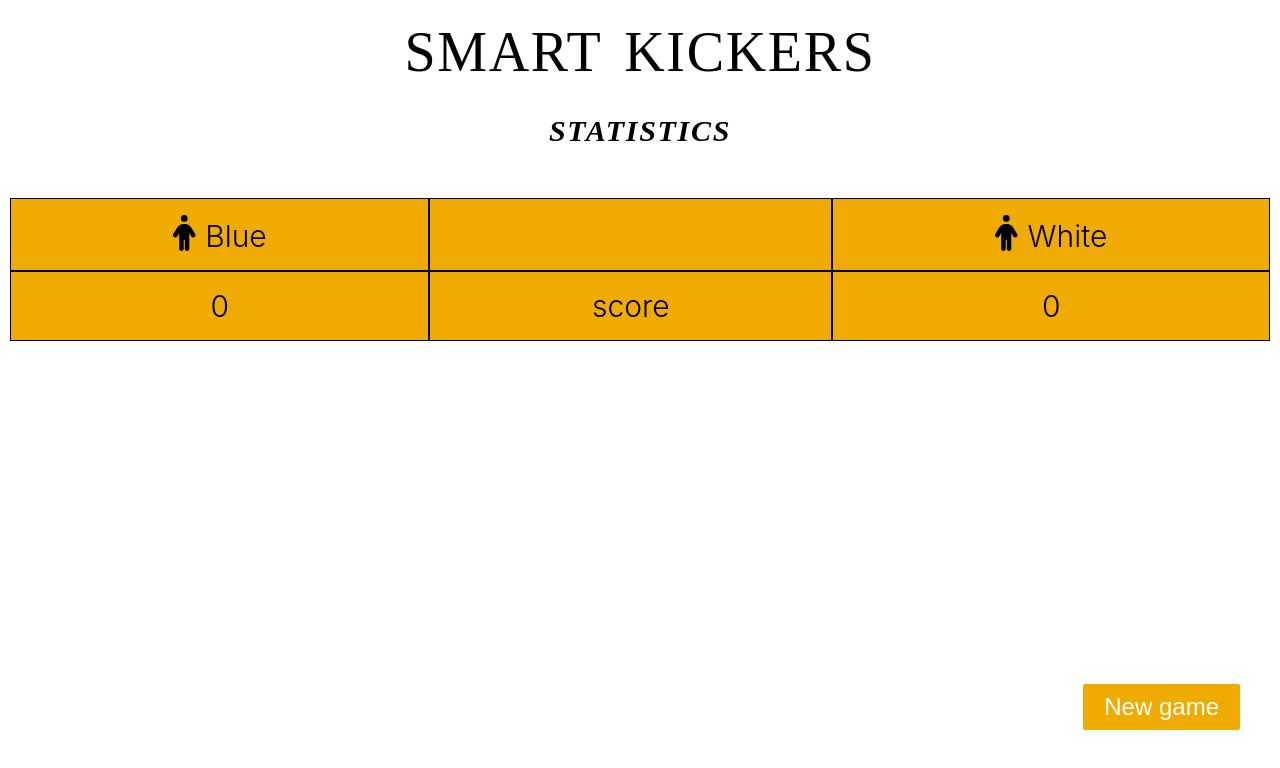
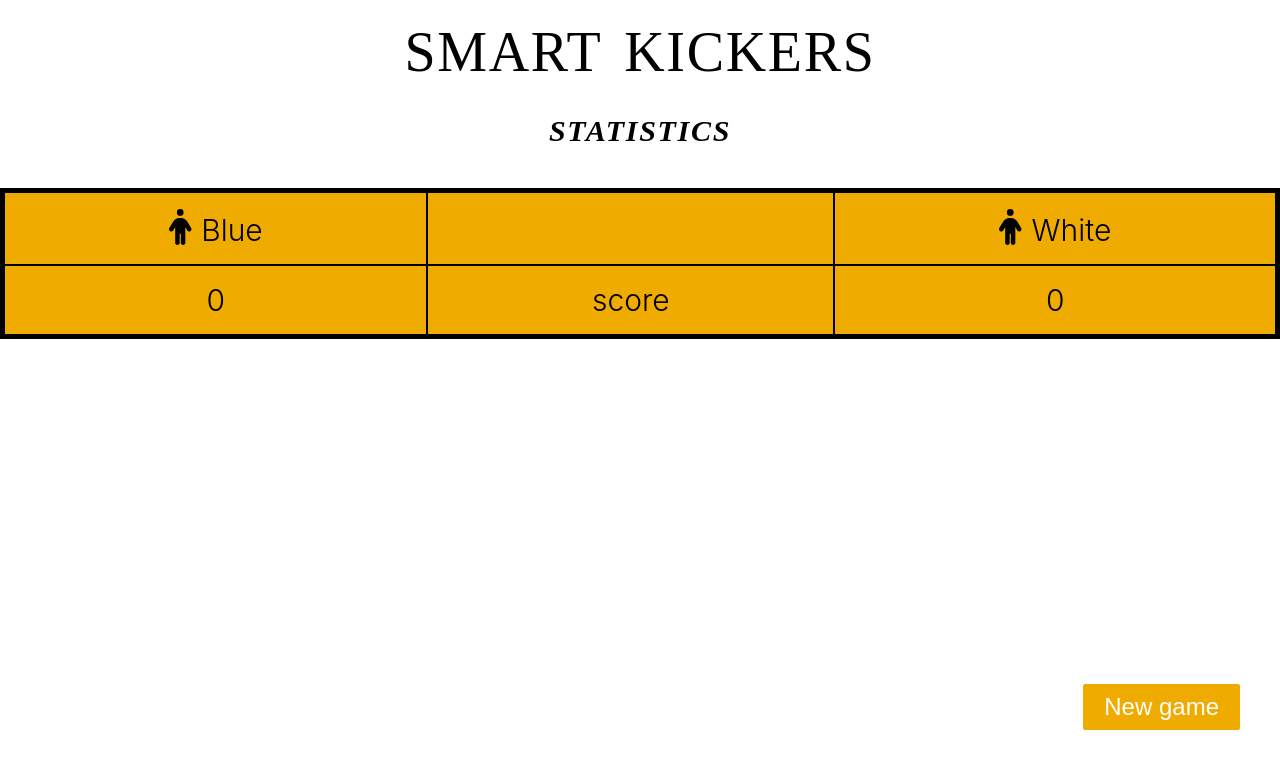
Before and after one commit to HackYourCareer/SmartKickers, a React (Create React App) app in the folder frontend/smart-kickers-game/: page / in a window 1280 px wide. Both pictures are taken after a click on the button "End game". Shown: the top 768 px of the page. Built offline with nearby package versions, Linux system fonts and the light colour scheme; no server answers.

Commit message:
Add stats table outline

```diff
--- a/frontend/smart-kickers-game/src/components/Game/GameStatistics/GameStatistics.css
+++ b/frontend/smart-kickers-game/src/components/Game/GameStatistics/GameStatistics.css
@@ -24,8 +24,8 @@ h2 {
 .table-with-stats {
   display: grid;
   grid-template-columns: auto auto auto;
-  background-color: var(--SAP-white);
-  padding: 10px;
+  background-color: var(--SAP-black);
+  padding: 4px;
   margin-top: 40px;
 }
 .table-item {
```
